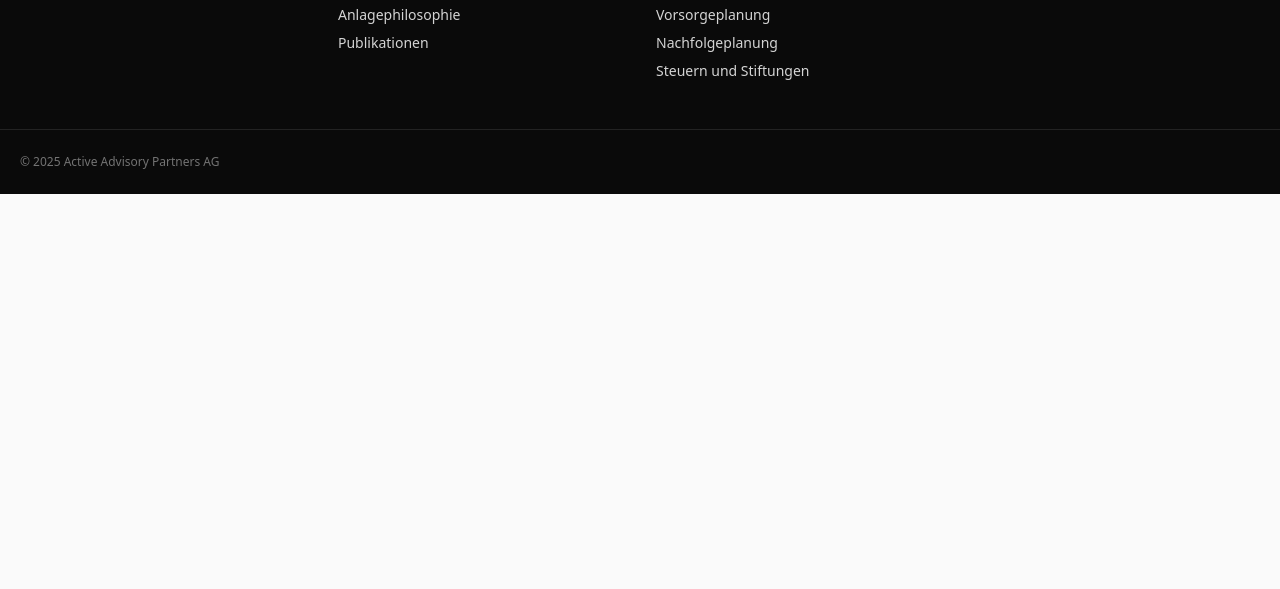
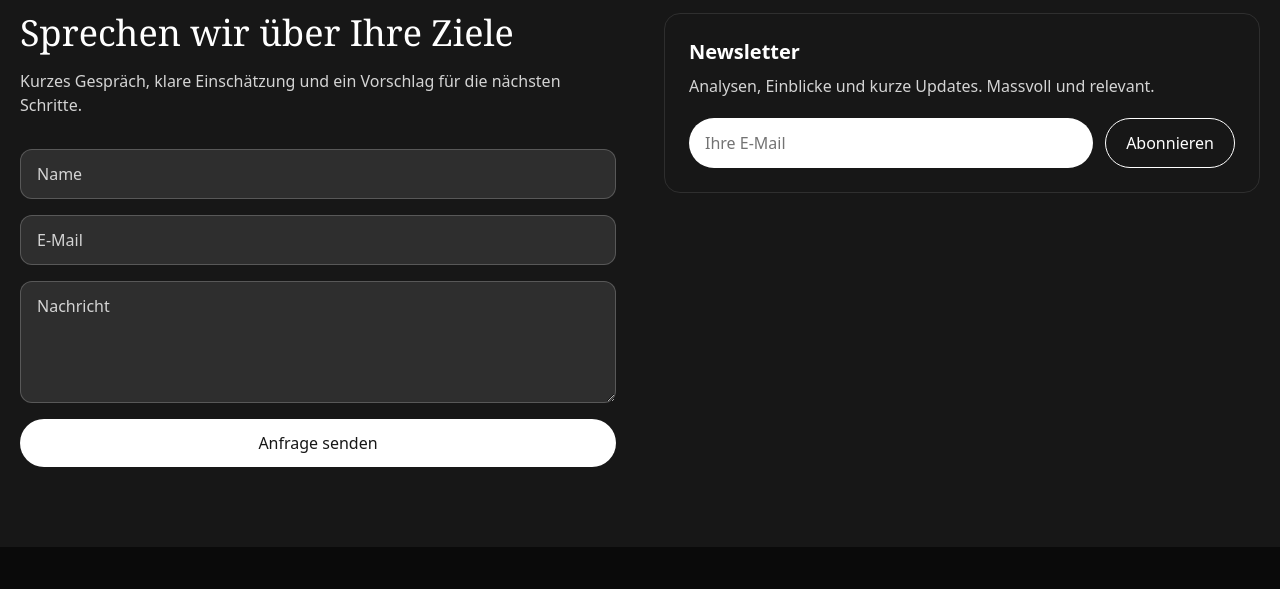
Before and after one commit to Yanuwas/aap-website, a plain HTML site: page publications.html in a window 1280 px wide. Shown: the part 739-1328 px from the top of the page. Before the commit the page ends 933 px from the top, so only its background shows below. Drawn offline with nearby package versions, Linux system fonts and the light colour scheme.

Commit message:
Add contact section to publications page

```diff
--- a/publications.html
+++ b/publications.html
@@ -49,6 +49,62 @@
         </div>
       </section>
     </main>
+
+    <!-- Contact & Newsletter section -->
+    <section id="contact" class="py-20 mt-16 bg-neutral-900 text-white">
+      <div class="mx-auto max-w-7xl px-5 grid md:grid-cols-2 gap-12 items-start">
+        <!-- Contact column -->
+        <div>
+          <h3 class="font-serif text-3xl md:text-4xl">
+            Sprechen wir über Ihre Ziele
+          </h3>
+          <p class="mt-4 text-neutral-300">
+            Kurzes Gespräch, klare Einschätzung und ein Vorschlag für die
+            nächsten Schritte.
+          </p>
+          <form onsubmit="return false" class="mt-8 grid grid-cols-1 gap-4">
+            <input
+              class="rounded-xl bg-white/10 border border-white/20 px-4 py-3 placeholder-neutral-300 focus:outline-none focus:ring-2 focus:ring-white/40"
+              placeholder="Name"
+            />
+            <input
+              type="email"
+              class="rounded-xl bg-white/10 border border-white/20 px-4 py-3 placeholder-neutral-300 focus:outline-none focus:ring-2 focus:ring-white/40"
+              placeholder="E‑Mail"
+            />
+            <textarea
+              rows="4"
+              class="rounded-xl bg-white/10 border border-white/20 px-4 py-3 placeholder-neutral-300 focus:outline-none focus:ring-2 focus:ring-white/40"
+              placeholder="Nachricht"
+            ></textarea>
+            <button
+              class="rounded-full bg-white text-neutral-900 px-6 py-3 font-medium hover:bg-neutral-100"
+            >
+              Anfrage senden
+            </button>
+          </form>
+        </div>
+        <!-- Newsletter column -->
+        <div class="rounded-2xl border border-white/10 p-6">
+          <h4 class="text-xl font-semibold">Newsletter</h4>
+          <p class="mt-2 text-neutral-300">
+            Analysen, Einblicke und kurze Updates. Massvoll und relevant.
+          </p>
+          <form onsubmit="return false" class="mt-5 flex gap-3">
+            <input
+              type="email"
+              class="min-w-0 flex-1 rounded-full bg-white px-4 py-3 text-neutral-900 placeholder-neutral-500 focus:outline-none"
+              placeholder="Ihre E‑Mail"
+            />
+            <button
+              class="rounded-full border border-white px-5 py-3 text-white hover:bg-white/10"
+            >
+              Abonnieren
+            </button>
+          </form>
+        </div>
+      </div>
+    </section>
 
     <!-- Footer -->
     <footer class="bg-neutral-950 text-neutral-300">
```
